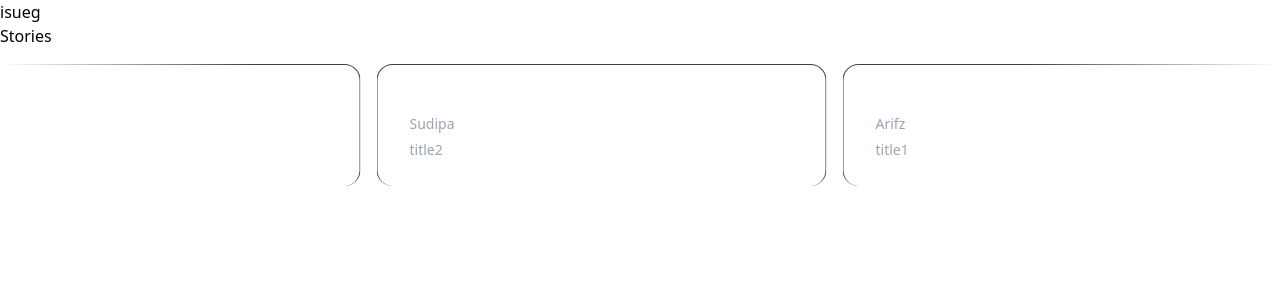
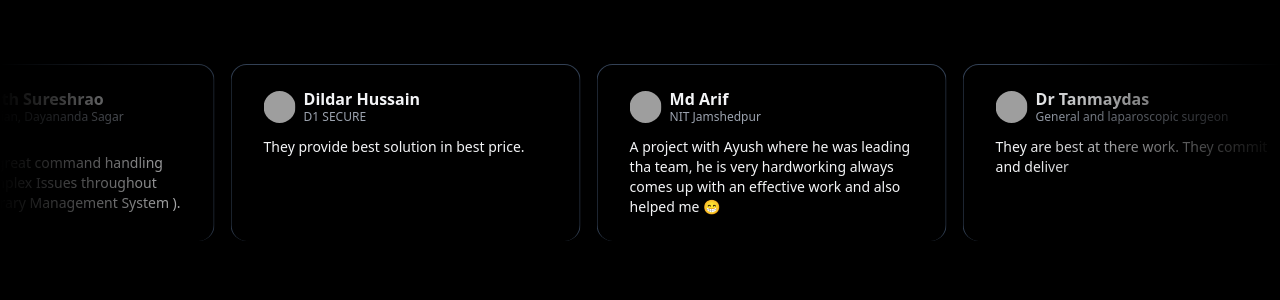
Before and after one commit to eHike/website, a Next.js app: page / in a window 1280 px wide. Shown: the top 300 px of the page. Built offline with nearby package versions, Linux system fonts and the light colour scheme; grey boxes are pictures that could not be loaded.

Commit message:
added scroll stories

```diff
--- a/src/app/(Home)/Stories.jsx
+++ b/src/app/(Home)/Stories.jsx
@@ -2,14 +2,48 @@ import React from "react";
 import { InfiniteScroll } from "../Components/InfiniteScroll";
 const Stories = () => {
   const items = [
-    { name: "Arif", title: "title1" },
-    { name: "Sudip", title: "title2" },
-    { name: "Arifa", title: "title1" },
-    { name: "Sudipa", title: "title2" },
-    { name: "Arifz", title: "title1" },
-    { name: "Sudipz", title: "title2" },
-    { name: "Arif2", title: "title1" },
-    { name: "Su dip2", title: "title3" },
+    {
+      link: "https://www.trustpilot.com/reviews/668265ac381660218193a4f9",
+      profilePicture:
+        "https://user-images.trustpilot.com/668265a5ec26fe7c6bf2178d/73x73.png",
+      quote:
+        "It feels very effortless on our side when he takes charge of the project. Overall a very good experience.🔥",
+      name: "Suman Das",
+      title: "Messy Programmer",
+    },
+    {
+      link: "https://www.linkedin.com/in/ayush-paul-05405b1b8/#:~:text=directly%20to%20Ayush-,August%207%2C%202024%2C%20Amarnath%20reported%20directly%20to%20Ayush,challenging%20project.%0A%0ASincerely%2C%20%0AAmarnath%2C%20Asst.%20Librarian%2C%20Dayananda%20Sagar%20University%2C%20Library%2C%20Banaglore.,-It%20is%20with",
+      profilePicture:
+        "https://media.licdn.com/dms/image/v2/D5603AQH-kLGsswC3sA/profile-displayphoto-shrink_400_400/profile-displayphoto-shrink_400_400/0/1724556946461?e=1732147200&v=beta&t=Gw7pmBjW5WnhmNRBL6s9a2I-GXkhV8zrI6K2Lze-8M8",
+      quote:
+        "Ayush showed great command handling and solving complex Issues throughout the Project ( Library Management System ).",
+      name: "Amarnath Sureshrao",
+      title: "Asst. Librarian, Dayananda Sagar University",
+    },
+    {
+      link: "https://d1secure/",
+      profilePicture: "https://d1secure.in/assets/img/team/team-1.jpg",
+      quote: "They provide best solution in best price.",
+      name: "Dildar Hussain",
+      title: "D1 SECURE",
+    },
+    {
+      link: "https://www.trustpilot.com/reviews/6682c9f8c7b17a27e0a42768",
+      profilePicture:
+        "https://user-images.trustpilot.com/66824cae70e2056911a0dd98/73x73.png",
+      quote:
+        "A project with Ayush where he was leading tha team, he is very hardworking always comes up with an effective work and also helped me 😁",
+      name: "Md Arif",
+      title: "NIT Jamshedpur",
+    },
+    {
+      link: "https://drtanmaydas.com/",
+      profilePicture:
+        "https://drtanmaydas.com/images/nirishinghaimg/doctor-img.png",
+      quote: "They are best at there work. They commit and deliver",
+      name: "Dr Tanmaydas",
+      title: "General and laparoscopic surgeon",
+    },
   ];
   return (
     <div>
--- a/src/app/Components/InfiniteScroll.jsx
+++ b/src/app/Components/InfiniteScroll.jsx
@@ -77,32 +77,37 @@ export const InfiniteScroll = ({
       >
         {items.map((item) => (
           <li
-            className="w-[350px] max-w-full relative rounded-2xl border border-b-0 flex-shrink-0 border-slate-700 px-8 py-6 md:w-[450px]"
+            className="w-[250px] max-w-full relative rounded-2xl border border-b-0 flex-shrink-0 border-slate-700 px-8 py-6 md:w-[350px]"
             style={{
               background:
                 "linear-gradient(180deg, var(--slate-800), var(--slate-900)",
             }}
             key={item.name}
           >
-            <blockquote>
-              <div
-                aria-hidden="true"
-                className="user-select-none -z-1 pointer-events-none absolute -left-0.5 -top-0.5 h-[calc(100%_+_4px)] w-[calc(100%_+_4px)]"
-              ></div>
-              <span className=" relative z-20 text-sm leading-[1.6] text-gray-100 font-normal">
-                {item.quote}
-              </span>
-              <div className="relative z-20 mt-6 flex flex-row items-center">
-                <span className="flex flex-col gap-1">
-                  <span className=" text-sm leading-[1.6] text-gray-400 font-normal">
+            <a href={item.link} target="_blank">
+              <blockquote className="relative z-20">
+                {/* User Profile */}
+                <div className="flex items-center space-x-2">
+                  <img
+                    className="w-8 h-8 rounded-full"
+                    src={item.profilePicture}
+                    alt="User profile"
+                  />
+                  <div className="flex flex-col">
+                    <span className="text-base text-start font-semibold leading-5 text-gray-100">
                       {item.name}
                     </span>
-                  <span className=" text-sm leading-[1.6] text-gray-400 font-normal">
+                    <span className="text-xs text-start text-gray-400">
                       {item.title}
                     </span>
-                </span>
                   </div>
+                </div>
+                {/* Quote */}
+                <p className="mt-3 text-sm text-start text-gray-100">
+                  {item.quote}
+                </p>
               </blockquote>
+            </a>
           </li>
         ))}
       </ul>
--- a/src/app/layout.tsx
+++ b/src/app/layout.tsx
@@ -17,7 +17,7 @@ export default function RootLayout({
   return (
     <html lang="en">
       <body
-
+        className="bg-black"
       >
         {children}
       </body>
```
Lines whose indentation alone changed are shown as unchanged.
